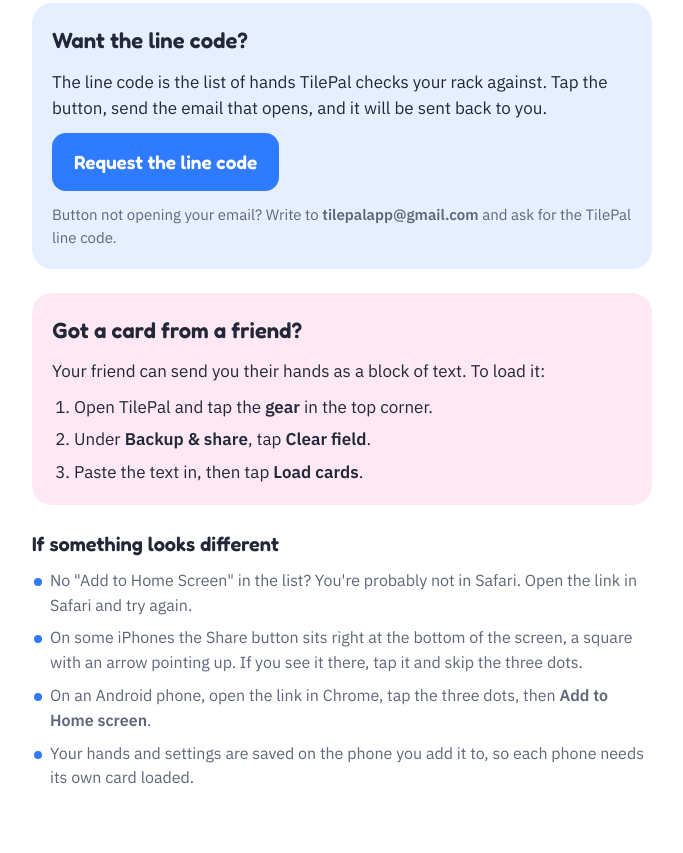
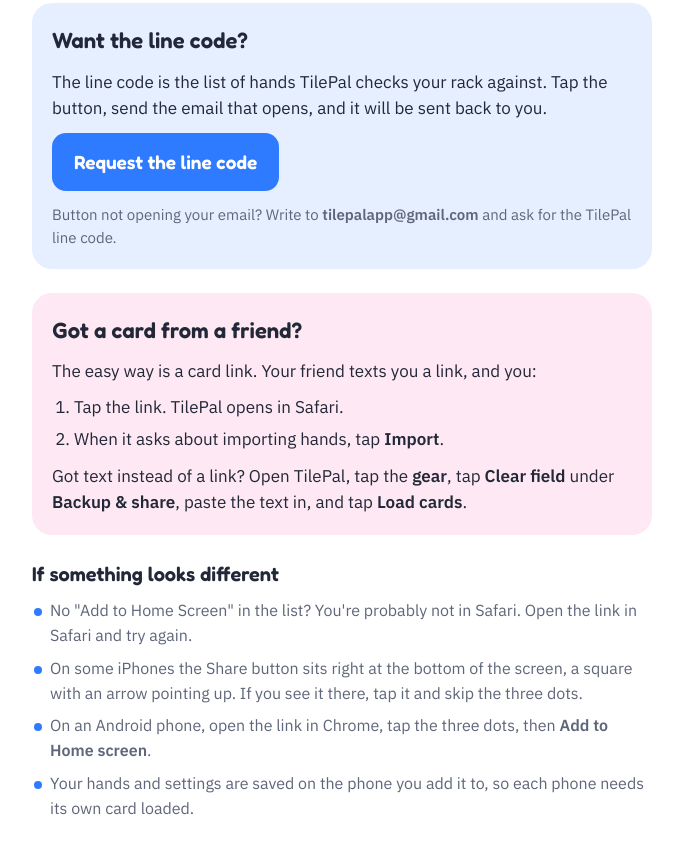
Before and after one commit to jeffyo100/Mahjong-tile-helper, a plain HTML site: page guide.html in a window 1280 px wide. Shown: the part 1226-2079 px from the top of the page, without its empty margins (298-981 px from the left). Drawn offline with Linux system fonts and the light colour scheme.

Commit message:
Add files via upload

```diff
--- a/guide.html
+++ b/guide.html
@@ -199,12 +199,12 @@
 
   <section class="after">
     <h2>Got a card from a friend?</h2>
-    <p>Your friend can send you their hands as a block of text. To load it:</p>
+    <p>The easy way is a card link. Your friend texts you a link, and you:</p>
     <ol>
-      <li>Open TilePal and tap the <b>gear</b> in the top corner.</li>
-      <li>Under <b>Backup &amp; share</b>, tap <b>Clear field</b>.</li>
-      <li>Paste the text in, then tap <b>Load cards</b>.</li>
+      <li>Tap the link. TilePal opens in Safari.</li>
+      <li>When it asks about importing hands, tap <b>Import</b>.</li>
     </ol>
+    <p>Got text instead of a link? Open TilePal, tap the <b>gear</b>, tap <b>Clear field</b> under <b>Backup &amp; share</b>, paste the text in, and tap <b>Load cards</b>.</p>
   </section>
 
   <section>
```
